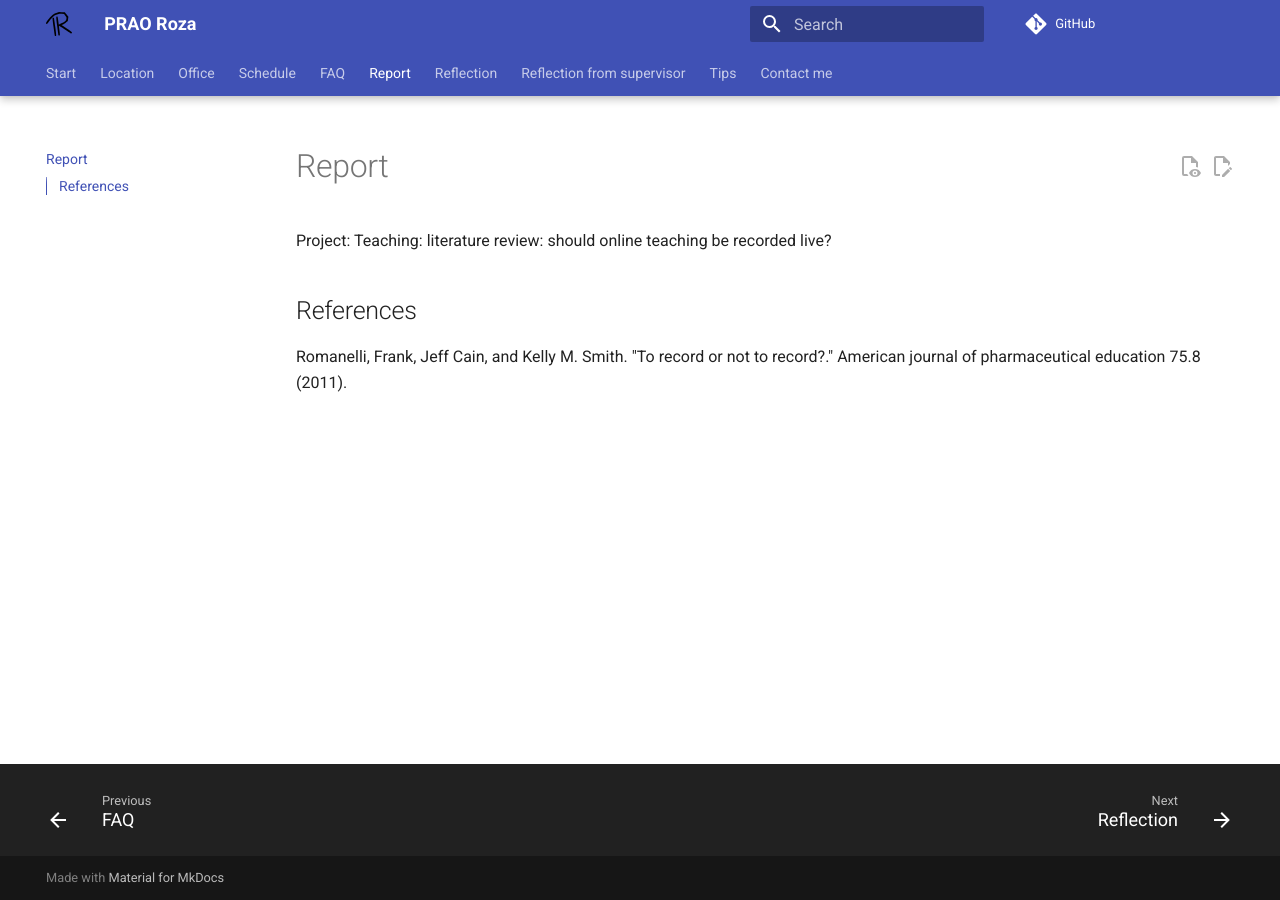
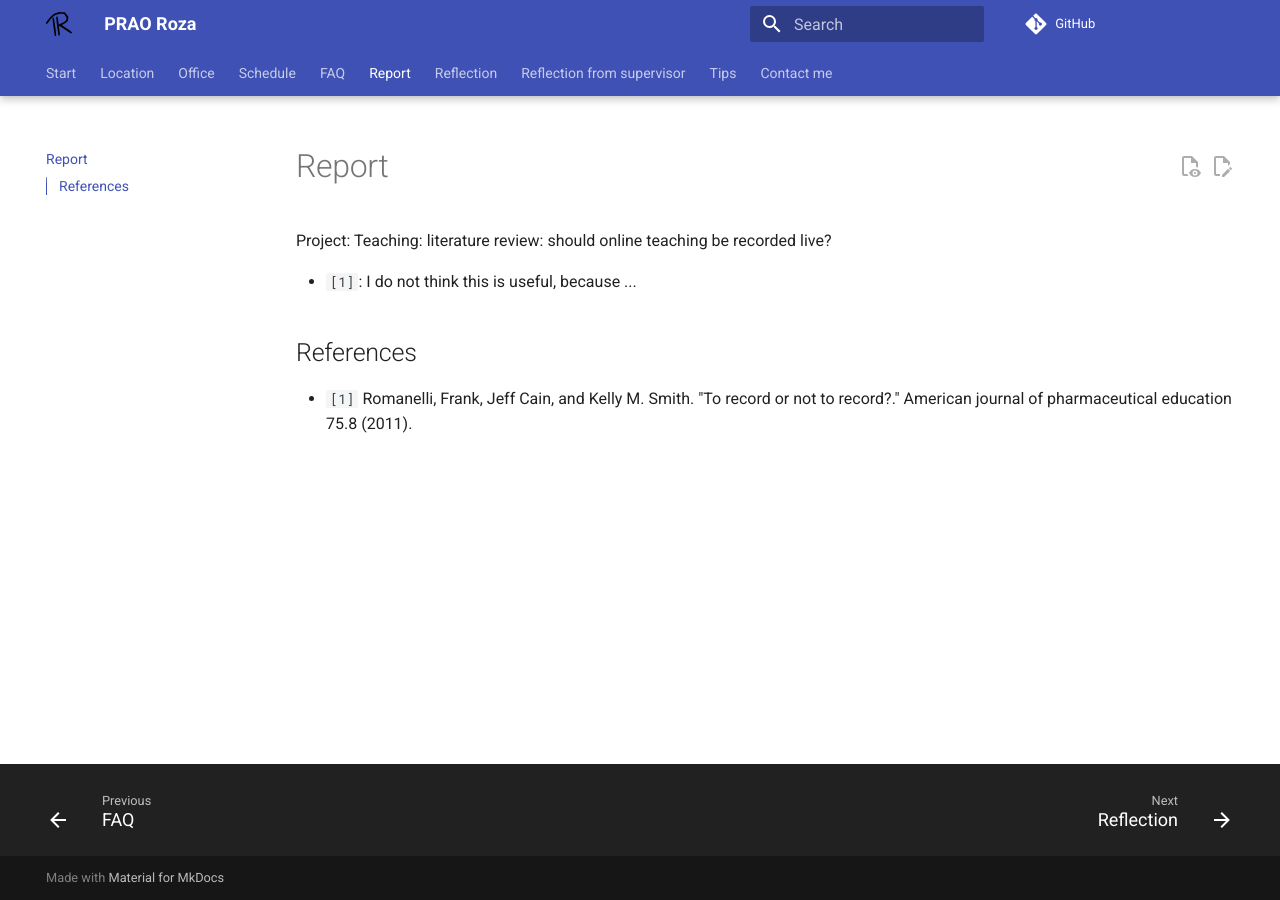
Before and after one commit to richelbilderbeek/prao_roza_20251126, an MkDocs documentation site: the page built from docs/report.md, in a window 1280 px wide. Built offline with MkDocs 1.6.1 and Material for MkDocs 9.7.7, drawn with Linux system fonts in a browser that asks for light colours; comment, search, counter and statistics services are not loaded.

Commit message:
Update report with revised reference formatting

```diff
--- a/docs/report.md
+++ b/docs/report.md
@@ -2,8 +2,8 @@
 
 Project: Teaching: literature review: should online teaching be recorded live?
 
-
+- `[1]`: I do not think this is useful, because ...
 
 ## References
 
-Romanelli, Frank, Jeff Cain, and Kelly M. Smith. "To record or not to record?." American journal of pharmaceutical education 75.8 (2011).
+- `[1]` Romanelli, Frank, Jeff Cain, and Kelly M. Smith. "To record or not to record?." American journal of pharmaceutical education 75.8 (2011).
```
